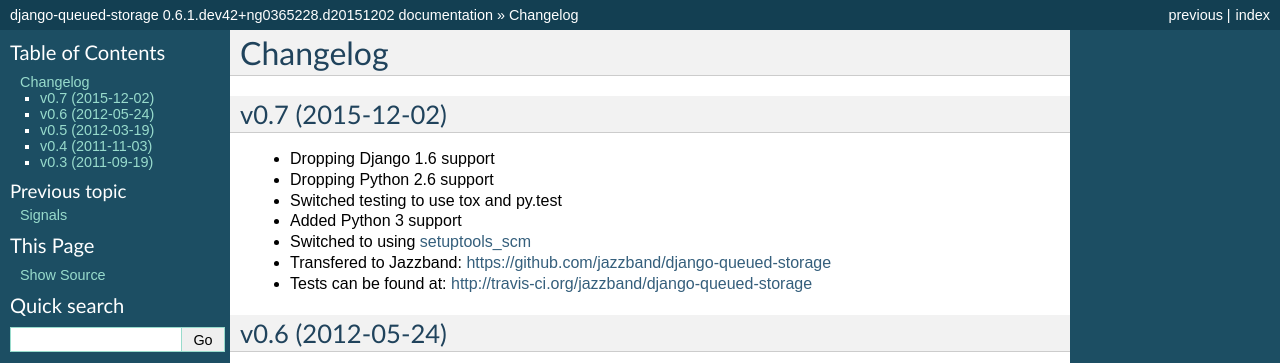
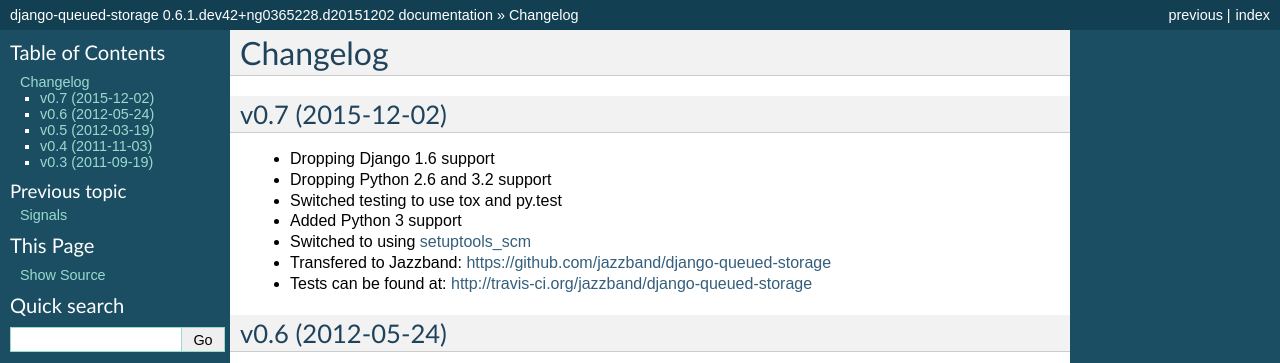
Before and after one commit to jazzband/django-queued-storage, a Sphinx documentation site: the page built from docs/changelog.rst, in a window 1280 px wide. Shown: the top 363 px of the page. Built offline with Sphinx 7.4.7, drawn with Linux system fonts in a browser that asks for light colours.

Commit message:
Dropping 3.2.

```diff
--- a/docs/changelog.rst
+++ b/docs/changelog.rst
@@ -5,7 +5,7 @@
 -----------------
 
 - Dropping Django 1.6 support
-- Dropping Python 2.6 support
+- Dropping Python 2.6 and 3.2 support
 - Switched testing to use tox and py.test
 - Added Python 3 support
 - Switched to using `setuptools_scm <https://pypi.python.org/pypi/setuptools_scm>`_
--- a/setup.py
+++ b/setup.py
@@ -29,7 +29,6 @@
         'Operating System :: OS Independent',
         'Programming Language :: Python',
         'Programming Language :: Python :: 2.7',
-        'Programming Language :: Python :: 3.2',
         'Programming Language :: Python :: 3.3',
         'Programming Language :: Python :: 3.4',
         'Topic :: Utilities',
```
Also changed, not shown: .travis.yml, 1 other file.
